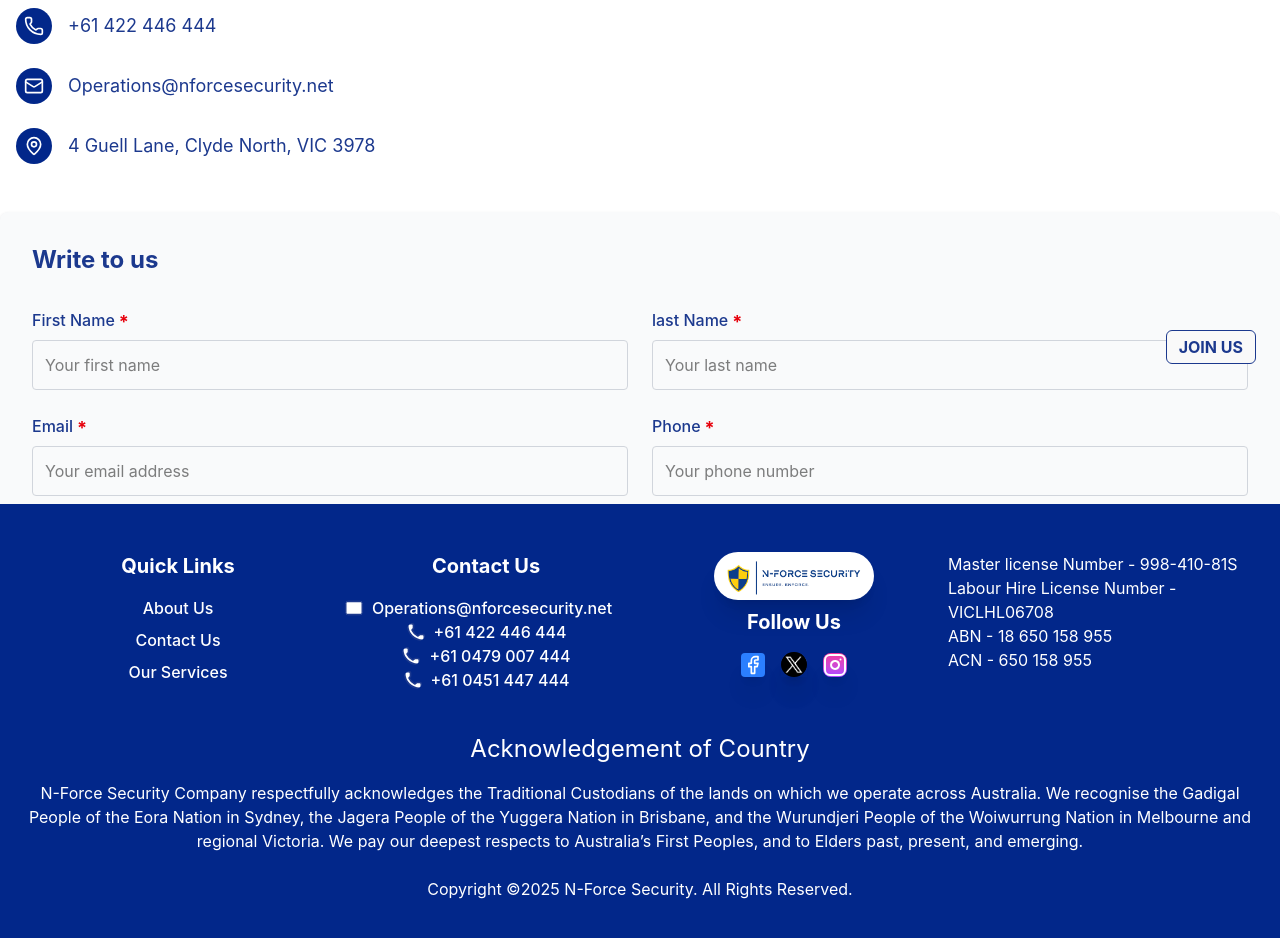
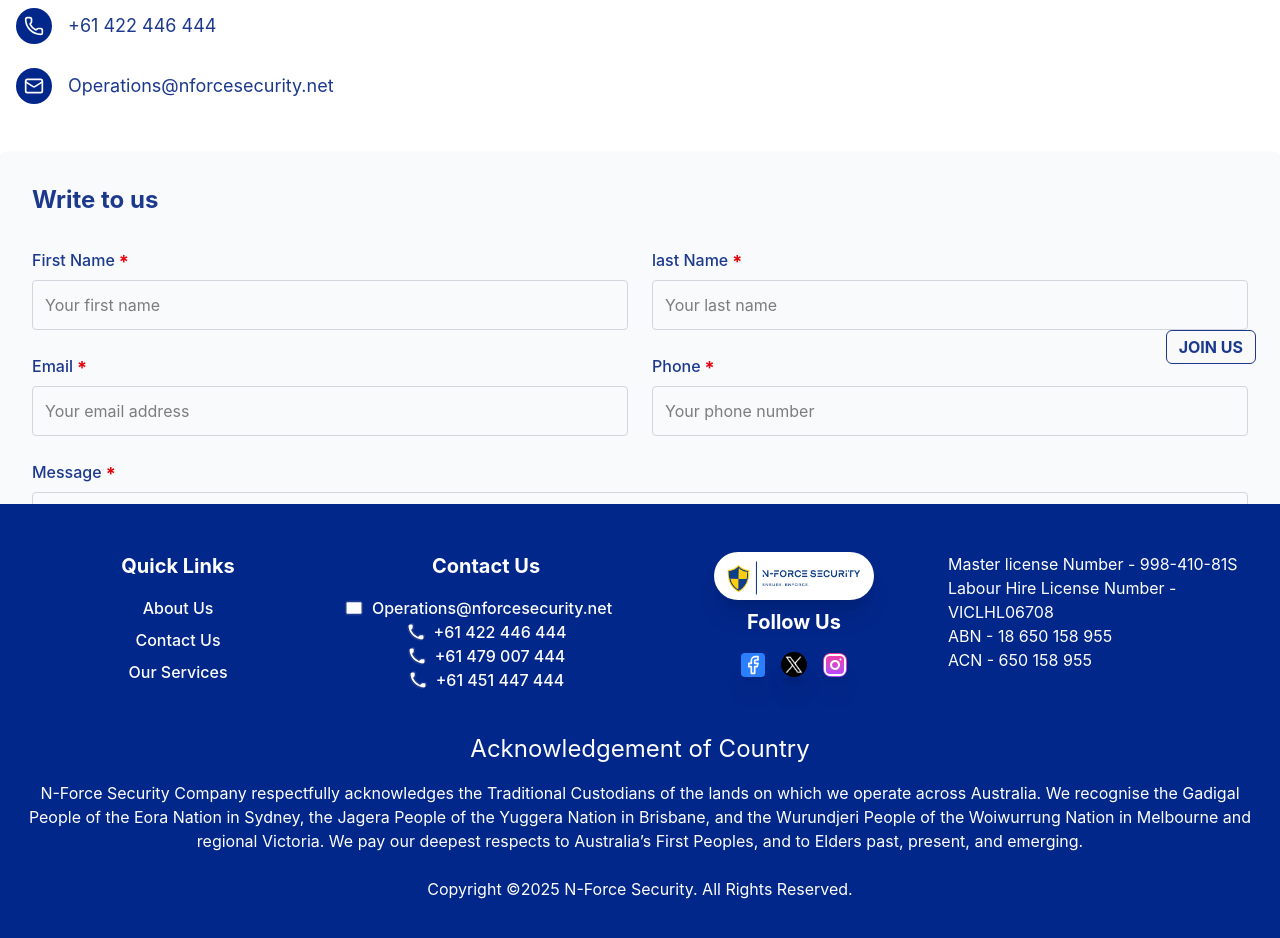
Before and after one commit to mynkbis/security, a React (Vite) app: page /contactus in a window 1280 px wide. Shown: the part 420-1358 px from the top of the page. Built offline with nearby package versions, Linux system fonts and the light colour scheme.

Commit message:
address updated

```diff
--- a/src/component/Footer.jsx
+++ b/src/component/Footer.jsx
@@ -66,7 +66,7 @@
                 fill="white"
                 className="text-blue-900 rounded-xl"
               />
-             <span className="text-white">+61 0479 007 444</span>
+             <span className="text-white">+61 479 007 444</span>
             </Link>
               <Link to="" className="flex items-center space-x-2 ml-2 mr-2">
               <Phone
@@ -74,7 +74,7 @@
                 fill="white"
                 className="text-blue-900 rounded-xl"
               />
-              <span className="text-white">+61 0451 447 444</span>
+              <span className="text-white">+61 451 447 444</span>
             </Link>
           </div>
         </div>
--- a/src/pages/ContactUs.jsx
+++ b/src/pages/ContactUs.jsx
@@ -115,12 +115,12 @@
               </div>
               <span className="text-blue-900 text-sm md:text-lg">Operations@nforcesecurity.net</span>
             </div>
-            <div className="flex items-center gap-4">
+            {/* <div className="flex items-center gap-4">
               <div className="bg-[#02278a] p-2 rounded-full">
                 <MapPin size={20} className="text-white" />
               </div>
               <span className="text-blue-900 text-sm md:text-lg">4 Guell Lane, Clyde North, VIC 3978</span>
-            </div>
+            </div> */}
           </div>
 
           {/* Form Section */}
```
